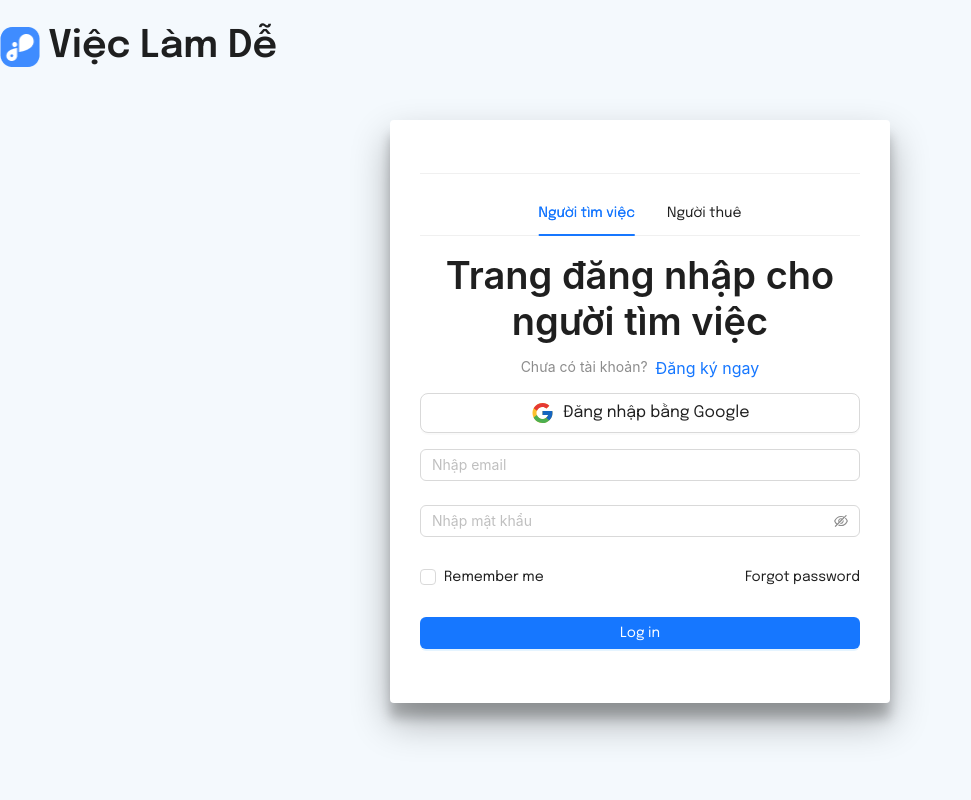
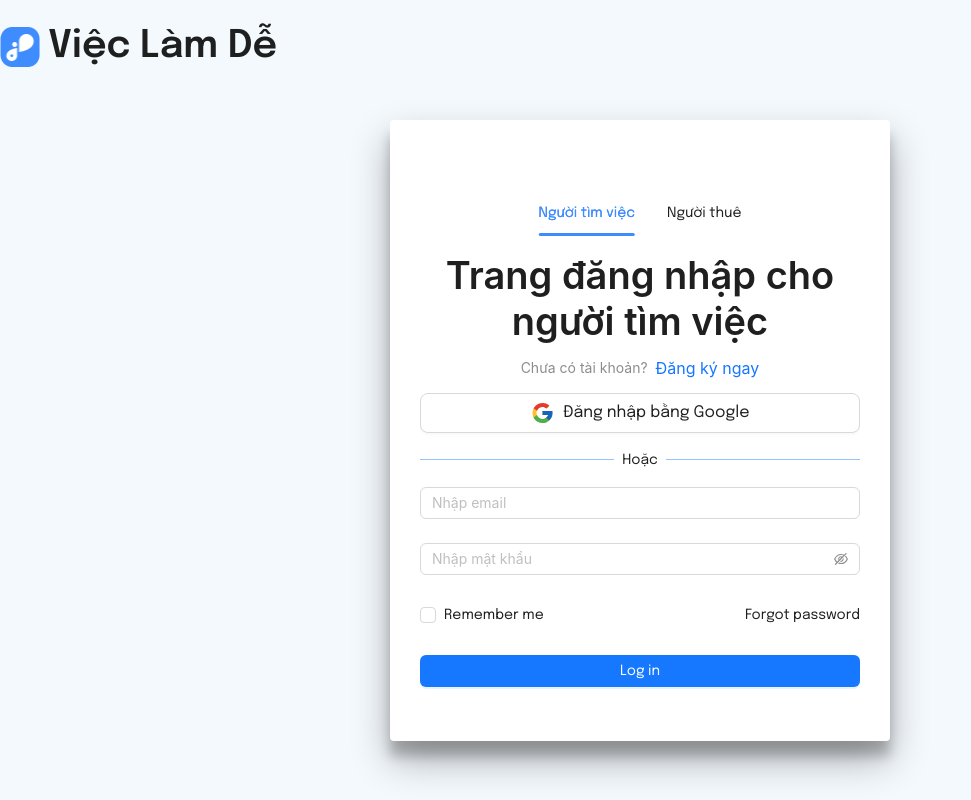
Before and after one commit to LamPhuongZ/FE-Hackathon-TypeScript, a React (Vite) app: page /list-job in a window 1280 px wide. Both pictures are taken after a click on the button "Đăng nhập / Đăng ký". Shown: the whole page, without its empty margins (0-971 px from the left). Built offline with nearby package versions, Linux system fonts and the light colour scheme; no server answers; a small style sheet from the web is missing.

Commit message:
"Updated AuthPage CSS and TSX files to modify layout, styling, and functionality of login, register, and forgot password tabs and forms."

```diff
--- a/src/pages/AuthPage/AuthPage.css
+++ b/src/pages/AuthPage/AuthPage.css
@@ -15,3 +15,34 @@
 /* .ant-tabs > .ant-tabs-nav {
   display: none;
 } */
+.ant-tabs-top >.ant-tabs-nav::before{
+  border: none;
+}
+
+:where(.css-dev-only-do-not-override-ccdg5a).ant-tabs .ant-tabs-tab{
+  justify-content: space-between!important;
+  width: 50%!important;
+
+}
+.login-register-tabs.ant-tabs-top >.ant-tabs-nav .ant-tabs-ink-bar{
+  display: none;
+}
+.LoginTabs.ant-tabs-top >.ant-tabs-nav .ant-tabs-ink-bar{
+  background-color: #3f8cff !important;
+  border-radius: 30px!important;
+  z-index: 0!important;
+  position: absolute!important;
+  height: 3px!important;
+
+}
+.ant-tabs-tab-btn{
+  position: relative;
+  z-index: 10;
+}
+.LoginTabs.ant-tabs .ant-tabs-tab.ant-tabs-tab-active .ant-tabs-tab-btn {
+  color: #3f8cff;
+
+}
+.LoginTabs.ant-tabs-tab-btn{
+  padding: 5px;
+}
--- a/src/pages/AuthPage/ForgotPass.tsx
+++ b/src/pages/AuthPage/ForgotPass.tsx
@@ -1,5 +1,5 @@
 import React, { useState } from "react";
-import { Button, Form, Input, notification, Typography } from "antd";
+import { Button, Flex, Form, Input, notification, Typography } from "antd";
 import axios from "axios";
 
 type ForgotPasswordProps = {
@@ -12,44 +12,6 @@ export const ForgotPass: React.FC<ForgotPasswordProps> = ({
   const [form] = Form.useForm();
   const [loading, setLoading] = useState(false);
   const onFinish = async (values: any) => {
-    // Call the API to send reset password email
-
-    // try{
-    //   // Call the API to send reset password email
-    //   const response = await fetch(
-    //     `https://api.easyjob.io.vn/api/v1/auth/forget-password?email=${values.email}`,
-    //     {
-    //       method: "POST",
-    //       headers: {
-    //         'Content-Type': 'application/json',
-    //       },
-    //       body: JSON.stringify(values),
-    //     }
-    //   )
-    //   if (!response.ok) {
-    //     throw new Error("Error sending email");
-    //   }
-    //   const data = await response.json();
-    //   console.log(data)
-    //   // Handle the response
-    //   api.success({
-    //     message: "Thành công",
-    //     description: "Vui lòng check email để nhận link thay đổi mật khẩu",
-    //     placement: "topRight",
-    //     duration: 1.5,
-    //   });
-    //   handleTabChange("1")
-    // }
-    // catch(error){
-    //   console.log(error)
-    //   api.error({
-    //     message: "Chưa thành công",
-    //     description: "Vui lòng nhập lại email của bạn!",
-    //     placement: "topRight",
-    //     duration: 1.5,
-    //   });
-    // Handle the error
-
     try {
       setLoading(true);
       // Call the API to send reset password email
@@ -90,16 +52,25 @@ export const ForgotPass: React.FC<ForgotPasswordProps> = ({
   return (
     <>
       {!loading ? (
+        //nút để quay về trang home
+
         <div className="flex flex-col items-center gap-5">
+          <Button
+          className="w-[200px] mt-5"
+          onClick={() => handleTabChange("1")}
+        >
+          Về trang đăng nhập
+        </Button>
           <Title level={1} className="text-[20px] !mb-0">
-            {" "}
-            Thay đổi mật khẩu{" "}
+            Quên mật khẩu!
           </Title>
           <Text className="text-[14px]">
             Nhập email của bạn để nhận link thay đổi mật khẩu
           </Text>
           <Form form={form} name="horizontal_login" onFinish={onFinish}>
+            <div className="flex flex-col items-center !w-[500px]" >
             <Form.Item
+            className="w-[80%]"
               name="email"
               rules={[
                 {
@@ -109,13 +80,15 @@ export const ForgotPass: React.FC<ForgotPasswordProps> = ({
                 },
               ]}
             >
-              <Input size="large" placeholder="Email" />
+              <Input  size="large" placeholder="Email" />
             </Form.Item>
             <Form.Item>
               <Button type="primary" htmlType="submit" size="large">
                 Gửi yêu cầu
               </Button>
             </Form.Item>
+
+            </div>
           </Form>
         </div>
       ) : (
--- a/src/pages/AuthPage/Login.tsx
+++ b/src/pages/AuthPage/Login.tsx
@@ -69,7 +69,7 @@ const Login: React.FC<LoginProps> = ({ handleTabChange, activeKey }) => {
   return (
     <>
       {contextHolder}
-      <Tabs centered defaultActiveKey="1" onChange={handleRoleChange}>
+      <Tabs className="LoginTabs" centered defaultActiveKey="1" onChange={handleRoleChange}>
         <Tabs.TabPane  tab="Người tìm việc" key="1">
           {/* Employer login form */}
           <div  className="flex flex-col items-center gap-3">
@@ -80,7 +80,7 @@ const Login: React.FC<LoginProps> = ({ handleTabChange, activeKey }) => {
 
               </Title>
             </div>
-            <div className="flex gap-2">
+            <div className="flex gap-2 items-center">
               <Text type="secondary" className="text-[14px]">
 
                   Chưa có tài khoản?
@@ -101,7 +101,11 @@ const Login: React.FC<LoginProps> = ({ handleTabChange, activeKey }) => {
               <img src={logoGoogle} alt="google" />
               Đăng nhập bằng Google
             </Button>
+
           </div>
+          <div className=" w-[full] flex  items-center mb-4">
+               <span className="block border-t border-blue-300 w-full mr-2"></span> Hoặc <span className="block border-t border-blue-300 w-full ml-2"></span>
+            </div>
       <Form form={form} name="horizontal_login" onFinish={onFinish}>
         <div className="flex flex-col ">
           <Form.Item
@@ -167,7 +171,7 @@ const Login: React.FC<LoginProps> = ({ handleTabChange, activeKey }) => {
 
               </Title>
             </div>
-            <div className="flex gap-2">
+            <div className="flex gap-2 items-center ">
               <Text type="secondary" className="text-[14px]">
 
                   Chưa có tài khoản?
@@ -189,6 +193,9 @@ const Login: React.FC<LoginProps> = ({ handleTabChange, activeKey }) => {
               Đăng nhập bằng Google
             </Button>
           </div>
+          <div className=" w-[full] flex  items-center mb-4">
+               <span className="block border-t border-blue-300 w-full mr-2"></span> Hoặc <span className="block border-t border-blue-300 w-full ml-2"></span>
+            </div>
       <Form form={form} name="horizontal_login" onFinish={onFinish}>
         <div className="flex flex-col ">
           <Form.Item
--- a/src/pages/AuthPage/Register.tsx
+++ b/src/pages/AuthPage/Register.tsx
@@ -42,11 +42,11 @@ const Register: React.FC<LoginProps> = ({handleTabChange, activeKey}) => {
             <div>
               <Title level={1} className="text-[20px] !mb-0">
 
-              <Title>Tạo tài khoản</Title>
+              Tạo tài khoản
 
               </Title>
             </div>
-            <div className="flex gap-2">
+            <div className="flex gap-2 items-center mb-5">
               <Text type="secondary" className="text-[14px]">
                   Đã có tài khoản?
               </Text>
--- a/src/pages/AuthPage/index.tsx
+++ b/src/pages/AuthPage/index.tsx
@@ -38,19 +38,19 @@ function AuthPage() {
         <div style={{ padding: "30px" }} className="w-[500px] bg-white rounded shadow-[0_19px_38px_rgba(0,0,0,0.3),_0_15px_12px_rgba(0,0,0,0.22)]">
 
         {/* ForgotPass */}
-          <Tabs
+          <Tabs className="login-register-tabs"
           animated
             defaultActiveKey="1"
             onChange={handleTabChange}
             activeKey={activeKey}
           >
-            <TabPane  key="1">
+            <TabPane   key="1">
               <Login handleTabChange={handleTabChange} activeKey={activeKey}/>
             </TabPane>
-            <TabPane  key="2">
+            <TabPane   key="2">
               <Register handleTabChange={handleTabChange} activeKey={activeKey}/>
             </TabPane>
-            <TabPane  key="3">
+            <TabPane   key="3">
               <ForgotPass handleTabChange={handleTabChange}/>
             </TabPane>
           </Tabs>
```
